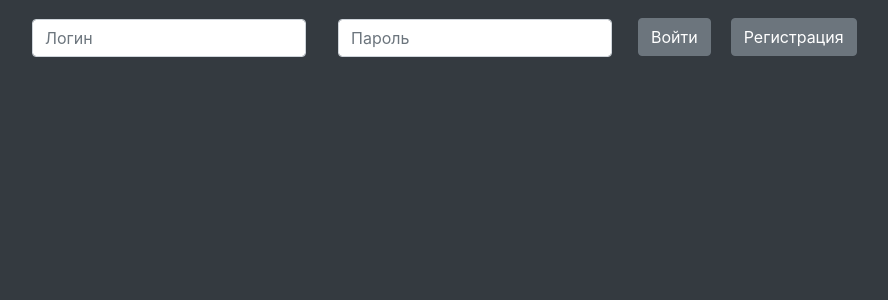
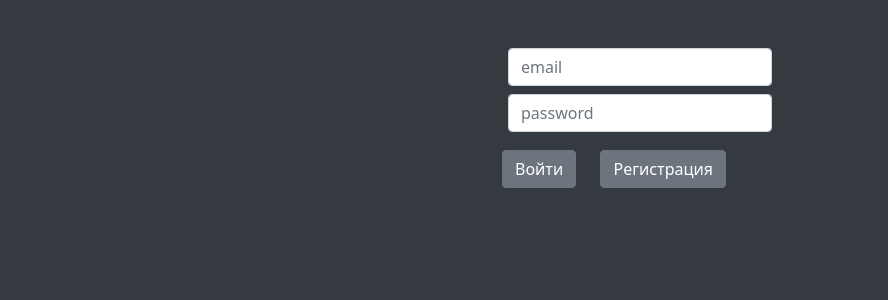
Before and after one commit to fashevskij/ncs, a PHP site: page / in a window 1280 px wide. Shown: the top 300 px of the page, without its empty margins (0-888 px from the left). Run offline with PHP 8.4, Linux system fonts and the light colour scheme; some libraries are stand-ins or nearby versions.

Commit message:
remove styles from tag,delete burger menu

```diff
--- a/index.php
+++ b/index.php
@@ -8,68 +8,71 @@ include $_SERVER['DOCUMENT_ROOT']."/configs/db.php";
 <head>
     <meta charset="UTF-8">
     <meta name="viewport" content="width=device-width, initial-scale=1.0">
-    <!-- CSS -->
-    <link rel="stylesheet" href="/node_modules/bootstrap/dist/css/bootstrap.min.css" >
-    <script src="/node_modules/bootstrap/dist/js/bootstrap.bundle.min.js"></script>
+  <script src="https://cdn.jsdelivr.net/npm/bootstrap@5.0.0-beta2/dist/js/bootstrap.min.js"
+          integrity="sha384-nsg8ua9HAw1y0W1btsyWgBklPnCUAFLuTMS2G72MMONqmOymq585AcH49TLBQObG"
+          crossorigin="anonymous"></script>
+  <link href="https://cdn.jsdelivr.net/npm/bootstrap@5.0.0-beta2/dist/css/bootstrap.min.css"
+        rel="stylesheet" integrity="sha384-BmbxuPwQa2lc/FVzBcNJ7UAyJxM6wuqIj61tLrc4wSX0szH/Ev+nYRRuWlolflfl"
+        crossorigin="anonymous">
+        <link href="style/style.css" rel="stylesheet" >
     <title>Document</title>
 </head>
 
-<body Style="background-color:#343a40">
+<body>
 <?php
 if(isset($_COOKIE["id"])){
     ?>
-    <nav class="navbar navbar-expand-lg navbar navbar-dark bg-dark">
-    <a class="navbar-brand" href="/">Главная</a>
-    <button class="navbar-toggler" type="button" data-toggle="collapse" data-target="#navbarSupportedContent" aria-controls="navbarSupportedContent" aria-expanded="false" aria-label="Toggle navigation">
-        <span class="navbar-toggler-icon"></span>
-    </button>
+  <nav class="navbar navbar-dark bg-dark row justify-content-evenly">
+    <div class="bg-dark col-10 m-3">
+      <a class="navbar-brand" href="/">Главная</a>
+      <a class="btn btn-outline-success" href="/modules/exit.php">Выход</a>
+    </div>
+  </nav>
 
-    <div class="collapse navbar-collapse" id="navbarSupportedContent" >
+  <div class="container">
+    <div class="row m-3">
         <ul class="navbar-nav mr-auto">
-        <li class="nav-item active">
-            <a class="nav-link" href="#"> <span class="sr-only">(current)</span></a>
-        </li>
-        <form class="form-inline my-lg-0" id="search" method="POST" style="margin:10px;">
-            <input class="form-control mr-sm-2" type="text" placeholder="Поиск по цветам" aria-label="Search">
-            <button class="btn btn-outline-success my-2 my-sm-0" type="submit">Поиск</button>
+        <form class="form-inline my-lg-0 col-12" id="search" method="POST">
+            <input class="form-control mr-sm-2  m-3" type="text" placeholder="Поиск по цветам" aria-label="Search">
+            <button class="btn btn-outline-success my-2 my-sm-0  m-3" type="submit">Поиск</button>
         </form>
-        <form class="form-inline my-lg-0" style="margin:10px;" method="POST" name="options">
-            <li class="nav-item dropdown">
-                <select class="form-control" name='color' id="color">
+          <br>
+        <form class="form-inline  col-12" method="POST" name="options">
+            <li class="nav-item dropdown ">
+                <select class="form-control m-3" name='color' id="color">
                 <option select>Каталог NCS</option>
                 <?php include $_SERVER['DOCUMENT_ROOT']."/modules/ncs.php";?>
                 </select>
             </li>
-            <li class="nav-item dropdown" style="margin:10px;">
-                <select class="form-control" name='product'>
+            <li class="nav-item dropdown ">
+                <select class="form-control m-3" name='product'>
                 <option select>Продукты</option>
                 <?php include $_SERVER['DOCUMENT_ROOT']."/modules/products.php";?>
                 </select>
             </li>
             <input type='hidden' value='1' name='packing'>
-            <button class="btn btn-outline-success my-2 my-sm-0" type="submit" name="btnOptions">OK</button>
+            <button class="btn btn-outline-success my-2 my-sm-0  m-3" type="submit" name="btnOptions">OK</button>
         </form>
         </ul>
     </div>
-    <a class="btn btn-outline-success my-2 my-sm-0" href="/modules/exit.php">Выход</a>
-    </nav>
-    <div id="recipe" style="font-size:120%;">
+
+    <div class="recipe-item" id="recipe">
         <?php include $_SERVER['DOCUMENT_ROOT']."/parts/recipe.php";?>
     </div>
     <script src="js/recipe.js"></script>
     <script src="js/search.js"></script>
+  </div>
 <?php
 }else{
     ?>
-    <nav class="navbar navbar-expand-lg navbar navbar-dark bg-dark">
+  <div class="container col-md-3 mt-5">
     <?php
     include $_SERVER['DOCUMENT_ROOT']."/parts/authorization.php";
     ?>
-    </nav>
+  </div>
 <?php
 }
 ?>
-<script src="https://code.jquery.com/jquery-3.5.1.slim.min.js" integrity="sha384-DfXdz2htPH0lsSSs5nCTpuj/zy4C+OGpamoFVy38MVBnE+IbbVYUew+OrCXaRkfj" crossorigin="anonymous"></script>
-<script src="/node_modules/bootstrap/dist/js/bootstrap.min.js"></script>
+
 </body>
 </html>
--- a/parts/authorization.php
+++ b/parts/authorization.php
@@ -2,11 +2,11 @@
 include $_SERVER['DOCUMENT_ROOT'] . "/configs/db.php";
 ?>
 <form method="POST" class="form-inline" id="login-form">
-	<div class="form-group mx-sm-3 mb-2" style="margin:10px;">
-		<input type="text" class="form-control" id="staticEmail2" placeholder="Логин" name="email">
+	<div class="form-group mx-sm-3 mb-2">
+		<input type="email" class="form-control" id="exampleInputEmail1" aria-describedby="emailHelp"  placeholder="email" name="email">
 	</div>
-	<div class="form-group mx-sm-3 mb-2" style="margin:10px;">
-		<input type="password" class="form-control" id="inputPassword2" placeholder="Пароль" name="password">
+	<div class="form-group mx-sm-3 mb-2">
+		<input type="password" class="form-control" id="inputPassword2" placeholder="password" name="password">
 	</div>
 	<button style="margin:10px;" type="submit" class="btn btn-secondary " name="Authorization" id="btn-login">Войти</button>
 	<button style="margin:10px;" type="submit" class="btn btn-secondary " name="Registration" id="btn-login">Регистрация</button>
--- a/parts/recipe.php
+++ b/parts/recipe.php
@@ -48,7 +48,7 @@ if(isset($_POST['btnOptions'])) {
             База: <?php echo $name_base['name_base']; ?>
         </div>
         <div class="alert alert-primary">Рецептура:
-        <table class="table-responsive-sm-5 table-bordered table-dark" style="font-size:80%; text-align:center;">
+        <table class="table-responsive-sm-5 table-bordered table-dark table-rec">
                     <thead>
                         <tr>
                         <th scope="col">Колорант</th>
--- /dev/null
+++ b/style/style.css
@@ -0,0 +1,12 @@
+body {
+  background-color: #343a40;
+}
+
+.recipe-item {
+  font-size:110%;
+}
+.table-rec{
+  font-size: 80%;
+  text-align: center;
+  background-color: #343a40;
+}
```
Also changed, not shown: configs/db.php (line endings or trailing spaces).
